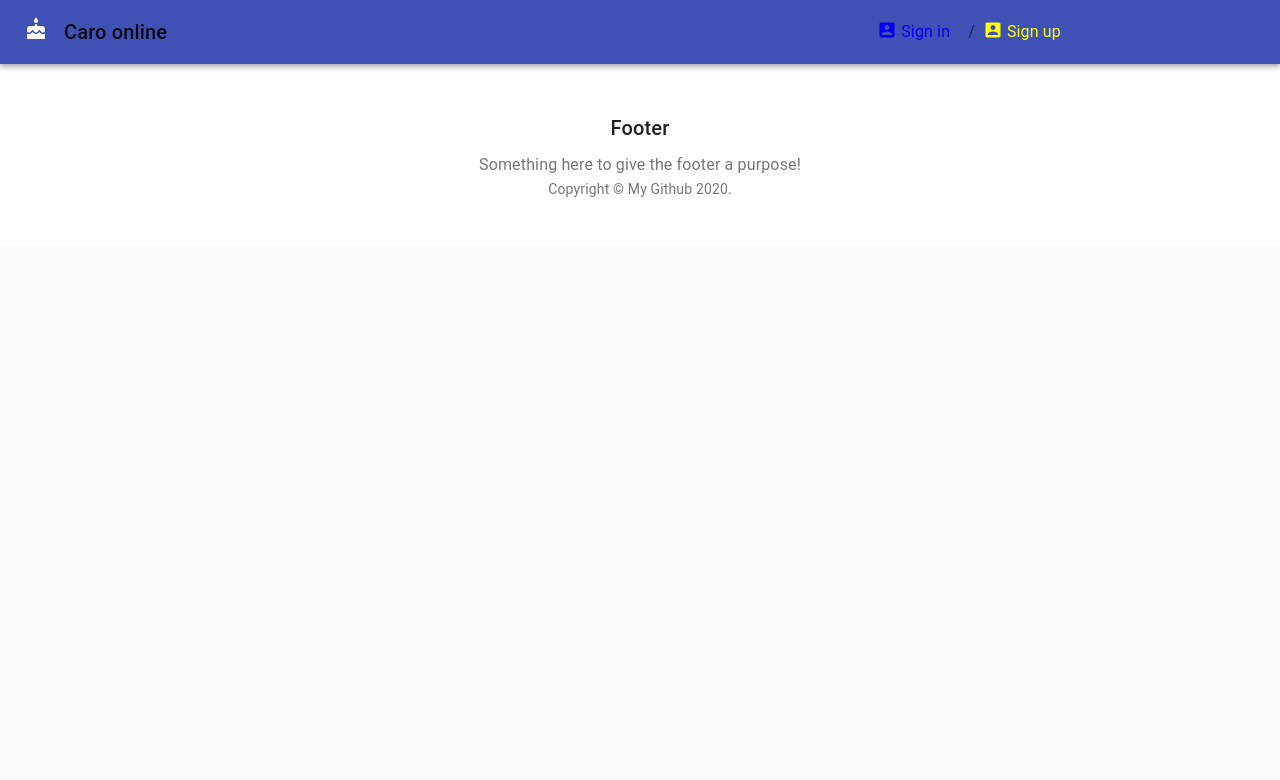
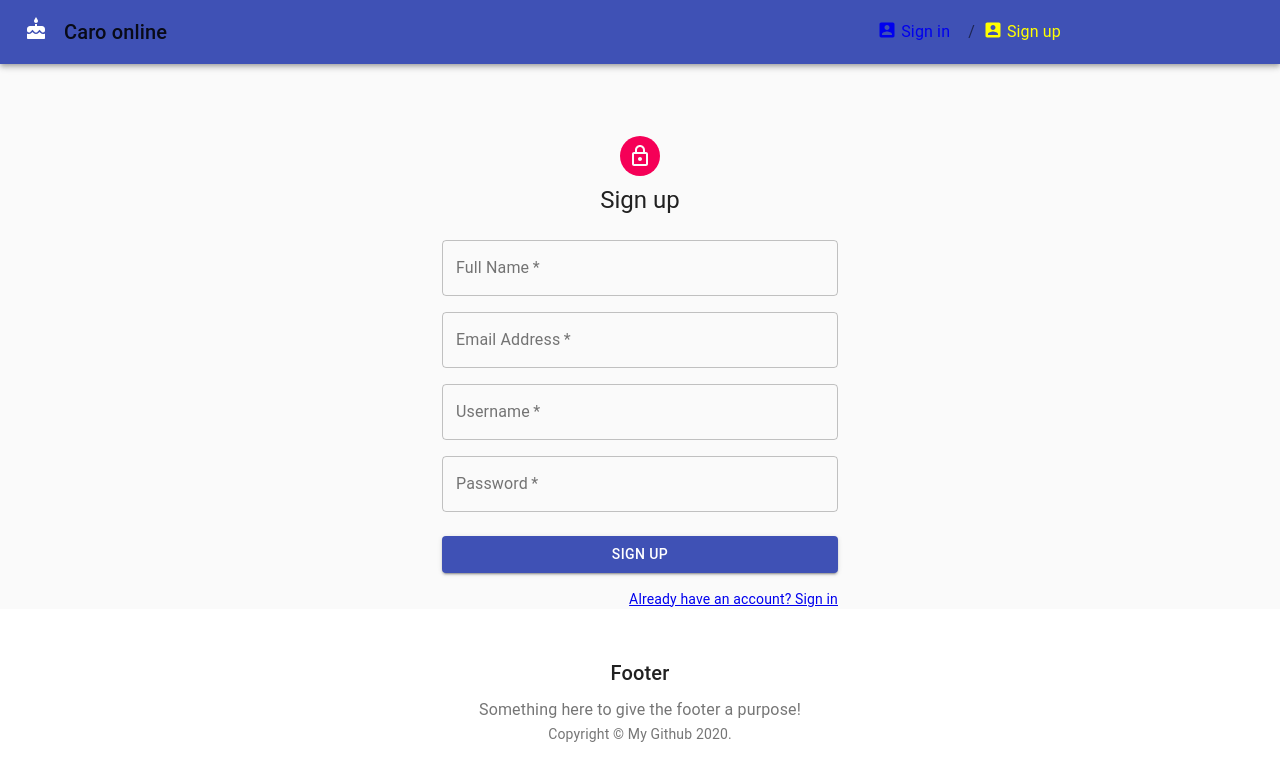
Before and after one commit to NguyenfromVN/CaroOnline, a React (Create React App) app in the folder src/front-end/: page /register in a window 1280 px wide. Shown: the top 780 px of the page. Built offline with nearby package versions, Linux system fonts and the light colour scheme.

Commit message:
Added Register component && Router to Register page in App.js

```diff
--- a/src/front-end/src/App.js
+++ b/src/front-end/src/App.js
@@ -6,6 +6,7 @@ import LinkUI from '@material-ui/core/Link'
 import WebLogo from '@material-ui/icons/Cake';
 import AccountIcon from '@material-ui/icons/AccountBox';
 import Login from './components/Login';
+import Register from './components/Register';
 import DemoRealtime from './components/demoRealtime';
 // import Home from './components/Home';
 
@@ -126,6 +127,7 @@ function App() {
                     <main>
                         <Switch>
                             <Route path='/signin' exact component={Login} />
+                            <Route path='/register' exact component={Register} />
                             {/* '/' will be directed to demo realtime component */}
                             <Route path='/' exact component={DemoRealtime} />
                         </Switch>
--- /dev/null
+++ b/src/front-end/src/components/Register/index.js
@@ -0,0 +1,107 @@
+import React from 'react';
+import { Link } from 'react-router-dom';
+import { Avatar, Button, CssBaseline, TextField, Grid, Typography, makeStyles, Container } from '@material-ui/core';
+import LockOutlinedIcon from '@material-ui/icons/LockOutlined';
+
+const useStyles = makeStyles((theme) => ({
+    paper: {
+        marginTop: theme.spacing(8),
+        display: 'flex',
+        flexDirection: 'column',
+        alignItems: 'center',
+    },
+    avatar: {
+        margin: theme.spacing(1),
+        backgroundColor: theme.palette.secondary.main,
+    },
+    form: {
+        width: '100%', // Fix IE 11 issue.
+        marginTop: theme.spacing(3),
+    },
+    submit: {
+        margin: theme.spacing(3, 0, 2),
+    },
+}));
+
+export default function RegisterForm() {
+    const classes = useStyles();
+
+    return (
+        <Container component="main" maxWidth="xs">
+            <CssBaseline />
+            <div className={classes.paper}>
+                <Avatar className={classes.avatar}>
+                    <LockOutlinedIcon />
+                </Avatar>
+                <Typography component="h1" variant="h5">
+                    Sign up
+                </Typography>
+                <form className={classes.form} noValidate>
+                    <Grid container spacing={2}>
+                        <Grid item xs={12}>
+                            <TextField
+                                variant="outlined"
+                                required
+                                fullWidth
+                                id="name"
+                                label="Full Name"
+                                name="fullname"
+                                autoComplete="fullname"
+                            />
+                        </Grid>
+                        <Grid item xs={12}>
+                            <TextField
+                                variant="outlined"
+                                required
+                                fullWidth
+                                id="email"
+                                label="Email Address"
+                                name="email"
+                                autoComplete="email"
+                            />
+                        </Grid>
+                        <Grid item xs={12}>
+                            <TextField
+                                variant="outlined"
+                                required
+                                fullWidth
+                                id="username"
+                                label="Username"
+                                name="username"
+                                autoComplete="username"
+                            />
+                        </Grid>
+                        <Grid item xs={12}>
+                            <TextField
+                                variant="outlined"
+                                required
+                                fullWidth
+                                name="password"
+                                label="Password"
+                                type="password"
+                                id="password"
+                                autoComplete="current-password"
+                            />
+                        </Grid>
+                    </Grid>
+                    <Button
+                        type="submit"
+                        fullWidth
+                        variant="contained"
+                        color="primary"
+                        className={classes.submit}
+                    >
+                        Sign Up
+                    </Button>
+                    <Grid container justify="flex-end">
+                        <Grid item>
+                            <Link to='/signin' variant="body2">
+                                Already have an account? Sign in
+                            </Link>
+                        </Grid>
+                    </Grid>
+                </form>
+            </div>
+        </Container>
+    );
+}
```
